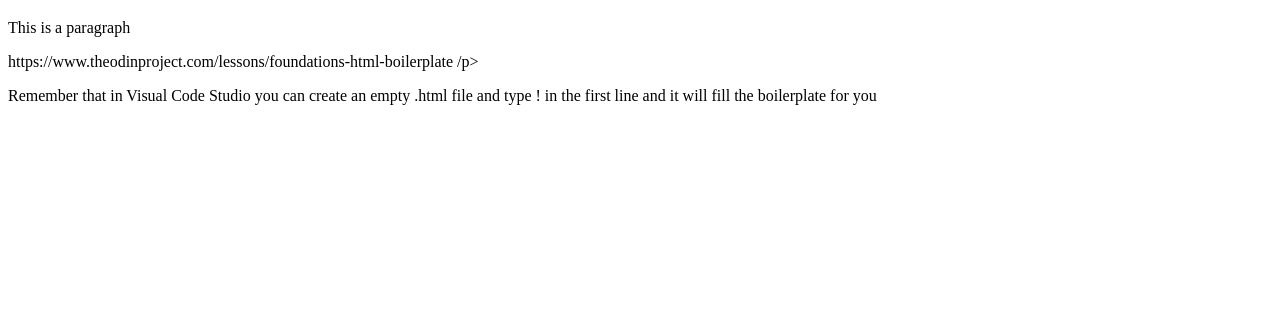
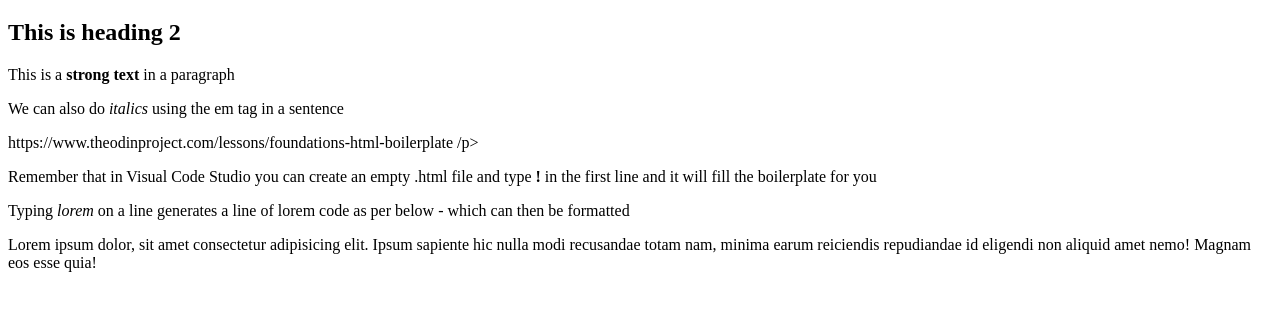
Before and after one commit to awebling/Odin, a plain HTML site: page html-boilerplate/index.html in a window 1280 px wide. Shown: the part 61-372 px from the top of the page. Drawn offline with Linux system fonts and the light colour scheme.

Commit message:
Updated the index file again

```diff
--- a/html-boilerplate/index.html
+++ b/html-boilerplate/index.html
@@ -7,8 +7,15 @@
 </head>
 <body>
   <h1>Hello World!</h1>
-  <p> This is a paragraph</p>
+  <h2>This is heading 2</h2>
+
+  <p> This is a <strong> strong text</strong> in a paragraph</p>
+  <p> We can also do <em> italics </em> using the em tag in a sentence </p>
   <p> https://www.theodinproject.com/lessons/foundations-html-boilerplate /p>
-  <p> Remember that in Visual Code Studio you can create an empty .html file and type ! in the first line and it will fill the boilerplate for you</p>
+
+  <p> Remember that in Visual Code Studio you can create an empty .html file and type <strong> ! </strong> in the first line and it will fill the boilerplate for you</p>
+<p>Typing <em>lorem</em> on a line generates a line of lorem code as per below - which can then be formatted</p>
+  <p>Lorem ipsum dolor, sit amet consectetur adipisicing elit. Ipsum sapiente hic nulla modi recusandae totam nam, minima earum reiciendis repudiandae id eligendi non aliquid amet nemo! Magnam eos esse quia! </p>
+<!--  this is a comment and is invisible in the webpage -->
 </body>
 </html>
```
